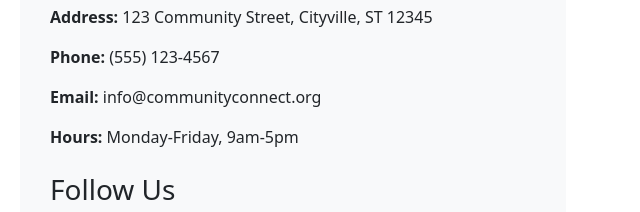
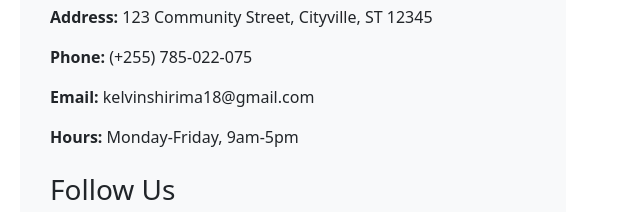
Before and after one commit to keyvoh/web, a plain HTML site: page contact.html in a window 1280 px wide. Shown: the part 575-787 px from the top of the page, 632-1272 px from the left. Drawn offline with nearby package versions, Linux system fonts and the light colour scheme.

Commit message:
Update contact.html

```diff
--- a/contact.html
+++ b/contact.html
@@ -110,8 +110,8 @@
                 <div class="contact-info">
                     <h2>Contact Information</h2>
                     <p><strong>Address:</strong> 123 Community Street, Cityville, ST 12345</p>
-                    <p><strong>Phone:</strong> (555) 123-4567</p>
-                    <p><strong>Email:</strong> info@communityconnect.org</p>
+                    <p><strong>Phone:</strong> (+255) 785-022-075</p>
+                    <p><strong>Email:</strong> kelvinshirima18@gmail.com</p>
                     <p><strong>Hours:</strong> Monday-Friday, 9am-5pm</p>
 
                     <h3 class="mt-4">Follow Us</h3>
@@ -138,4 +138,5 @@
     <script src="https://cdn.jsdelivr.net/npm/bootstrap@5.3.0/dist/js/bootstrap.bundle.min.js"></script>
     <script src="https://kit.fontawesome.com/a076d05399.js" crossorigin="anonymous"></script>
 </body>
+
 </html>
```
